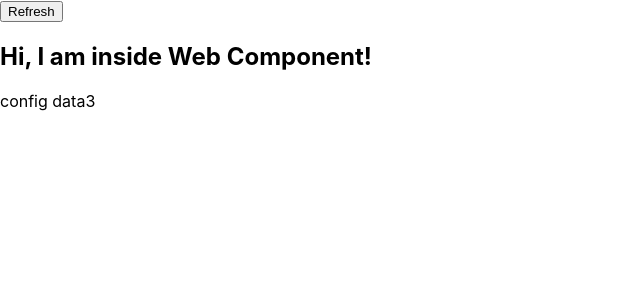
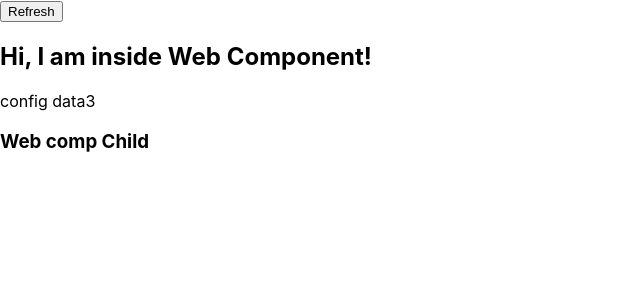
Before and after one commit to HarshRohila/React-Web-Component-Tes, a React (Create React App) app: page / in a window 1280 px wide. Shown: the top 300 px of the page, without its empty margins (0-640 px from the left). Built offline with nearby package versions, Linux system fonts and the light colour scheme.

Commit message:
added a child component

```diff
--- a/src/App.tsx
+++ b/src/App.tsx
@@ -1,15 +1,18 @@
 import React, { Fragment, useState, useRef, useEffect } from 'react';
 import './App.css';
 import WComp from './web-components/web-comp/WebCompElement';
+import WebCompChildElement from './web-components/web-comp-child/WebCompChildElement';
 
 declare global {
   namespace JSX {
       interface IntrinsicElements {
-      'web-comp': any;
+        'web-comp': any;
+        'web-comp-child': any;
       }
   }
 }
 customElements.define('web-comp', WComp);
+customElements.define('web-comp-child', WebCompChildElement);
 
 function App() {
 
--- /dev/null
+++ b/src/web-components/web-comp-child/WebCompChild.tsx
@@ -0,0 +1,14 @@
+import React from 'react';
+
+class WebCompChild extends React.Component<{config: any}>{
+
+  render() {
+    return <h3>Web comp Child</h3>
+  }
+
+  componentWillUnmount() {
+    console.log('will unmount called')
+  }
+}
+
+export default WebCompChild;
--- /dev/null
+++ b/src/web-components/web-comp-child/WebCompChildElement.tsx
@@ -0,0 +1,30 @@
+import ReactDOM from 'react-dom';
+import React from 'react';
+import WebCompChild from './WebCompChild';
+
+export default class WebCompChildElement extends HTMLElement {
+    config: any;
+
+    connectedCallback() {
+        this.render();
+    }
+
+    render() {
+        ReactDOM.render(
+            <React.StrictMode>
+                <WebCompChild config={this.config}/>
+            </React.StrictMode>,
+            this
+        );
+    }
+
+    set prop(prop: any) {
+        console.log('got it', prop);
+        this.config = prop;
+        this.render();
+    }
+
+    disconnectedCallback() {
+        ReactDOM.unmountComponentAtNode(this);
+    }
+}
--- a/src/web-components/web-comp/WebComp.tsx
+++ b/src/web-components/web-comp/WebComp.tsx
@@ -12,6 +12,7 @@ class WebComp extends React.Component<{config: any}>{
     return <>
       <h2>Hi, I am inside Web Component!</h2>
       <p>{this.props.config}</p>
+      <web-comp-child></web-comp-child>
     </>;
   }
 
```
